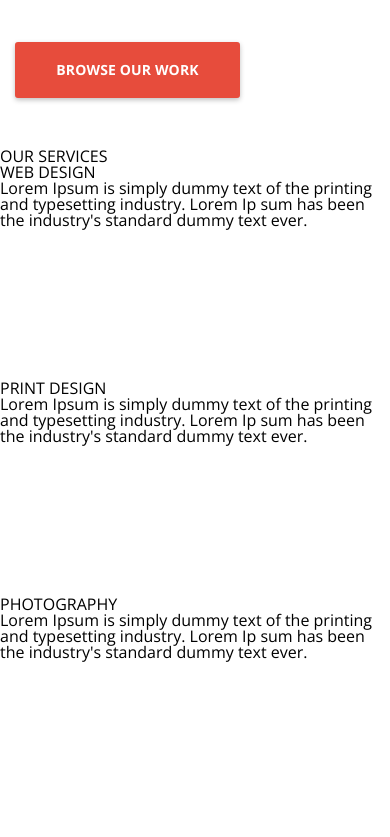
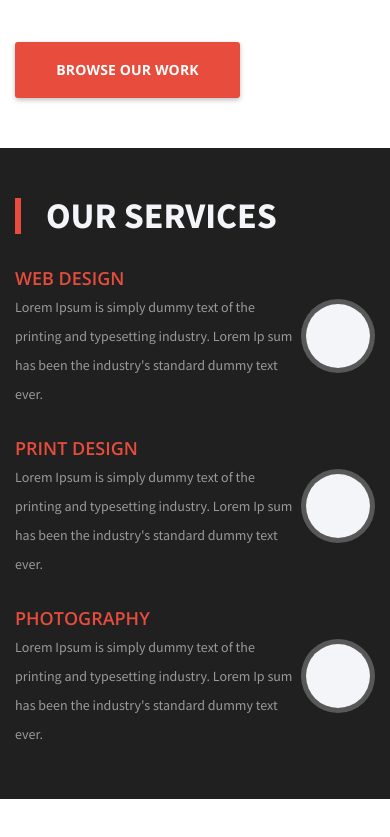
Before and after one commit to IlyaBielov/LandingPageBino, a website: page index.html in a window 390 px wide. Shown: the part 2902-3739 px from the top of the page. Before the commit the page ends 3714 px from the top, so only its background shows below. Drawn offline with nearby package versions, Linux system fonts and the light colour scheme; files that its build step writes are made by us from their sources; files whose address does not match are found by name.

Commit message:
add styles for service

```diff
--- a/scss/_variables.scss
+++ b/scss/_variables.scss
@@ -10,3 +10,5 @@ $advantages-border-gray: #e5e5e5;
 $advantages-gray: #999;
 
 $gray: #6a6a6a;
+
+$service-bg: #202020;
--- /dev/null
+++ b/scss/blocks/service.scss
@@ -0,0 +1,139 @@
+.service {
+  background-color: $service-bg;
+  max-width: 1920px;
+  margin: 140px auto;
+  padding: 150px 0;
+  position: relative;
+
+  &::after {
+    content: "";
+    width: 46%;
+    height: 100%;
+    display: block;
+    background: url('../img/services-bg.jpg') right top no-repeat;
+    background-size: cover;
+    position: absolute;
+    right: 0;
+    top: 0;
+  }
+
+  .service__block {
+    width: 54%;
+    text-align: right;
+  }
+
+  .service__title {
+    font-family: "Source Sans Pro";
+    font-size: 36px;
+    line-height: 36px;
+    color: $white-gray;
+    text-transform: uppercase;
+    font-weight: 700;
+    padding-right: 25px;
+    border-right: 6px solid $red;
+    margin-right: 80px;
+    margin-bottom: 30px;
+  }
+
+  .service__element {
+    max-width: 665px;
+    margin: 55px 80px 55px auto;
+    position: relative;
+
+    &:last-child {
+      margin-bottom: 0;
+    }
+
+    p {
+      font-size: 14px;
+      line-height: 29px;
+      color: $advantages-gray;
+      font-family: "Source Sans Pro";
+
+      &:first-of-type {
+        text-transform: uppercase;
+        color: $red;
+        font-family: "Open Sans";
+        font-weight: 600;
+        font-size: 18px;
+      }
+    }
+
+    .service__icon {
+      width: 64px;
+      height: 64px;
+      border: 5px solid rgba(255, 255, 255, 0.25);
+      position: absolute;
+      right: -117px;
+      top: 50%;
+      transform: translate(0, -50%);
+      z-index: 1;
+      border-radius: 50%;
+      background-color: $white-gray;
+      background-clip: padding-box;
+
+      img, svg {
+        fill: $red;
+        position: absolute;
+        left: 50%;
+        top: 50%;
+        transform: translate(-50%, -50%);
+      }
+    }
+
+    .service__img {
+      width: 27px;
+      height: 27px;
+    }
+    .service__img2 {
+      width: 35px;
+      height: 29px;
+    }
+    .service__img3 {
+      width: 35px;
+      height: 30px;
+    }
+  }
+}
+
+@media (max-width: 980px) {
+  .service {
+    margin: 50px auto;
+    padding: 50px 0;
+  }
+}
+
+
+@media (max-width: 768px) {
+  .service {
+    padding-left: 15px;
+    padding-right: 15px;
+
+    &::after {
+      display: none;
+    }
+
+    .service__block {
+      width: 100%;
+      text-align: left;
+    }
+
+    .service__title {
+      padding-right: 0;
+      padding-left: 25px;
+      border-right: none;
+      border-left: 6px  solid $red;
+    }
+
+    .service__element {
+      max-width: 100%;
+      margin: 25px 0;
+      padding-right: 80px;
+      box-sizing: border-box;
+
+      .service__icon {
+        right: 0;
+      }
+    }
+  }
+}
--- a/scss/style.scss
+++ b/scss/style.scss
@@ -13,3 +13,4 @@
 @import "./blocks/section-wrap.scss";
 @import "./blocks/advantages.scss";
 @import "./blocks/history.scss";
+@import "./blocks/service.scss";
```
